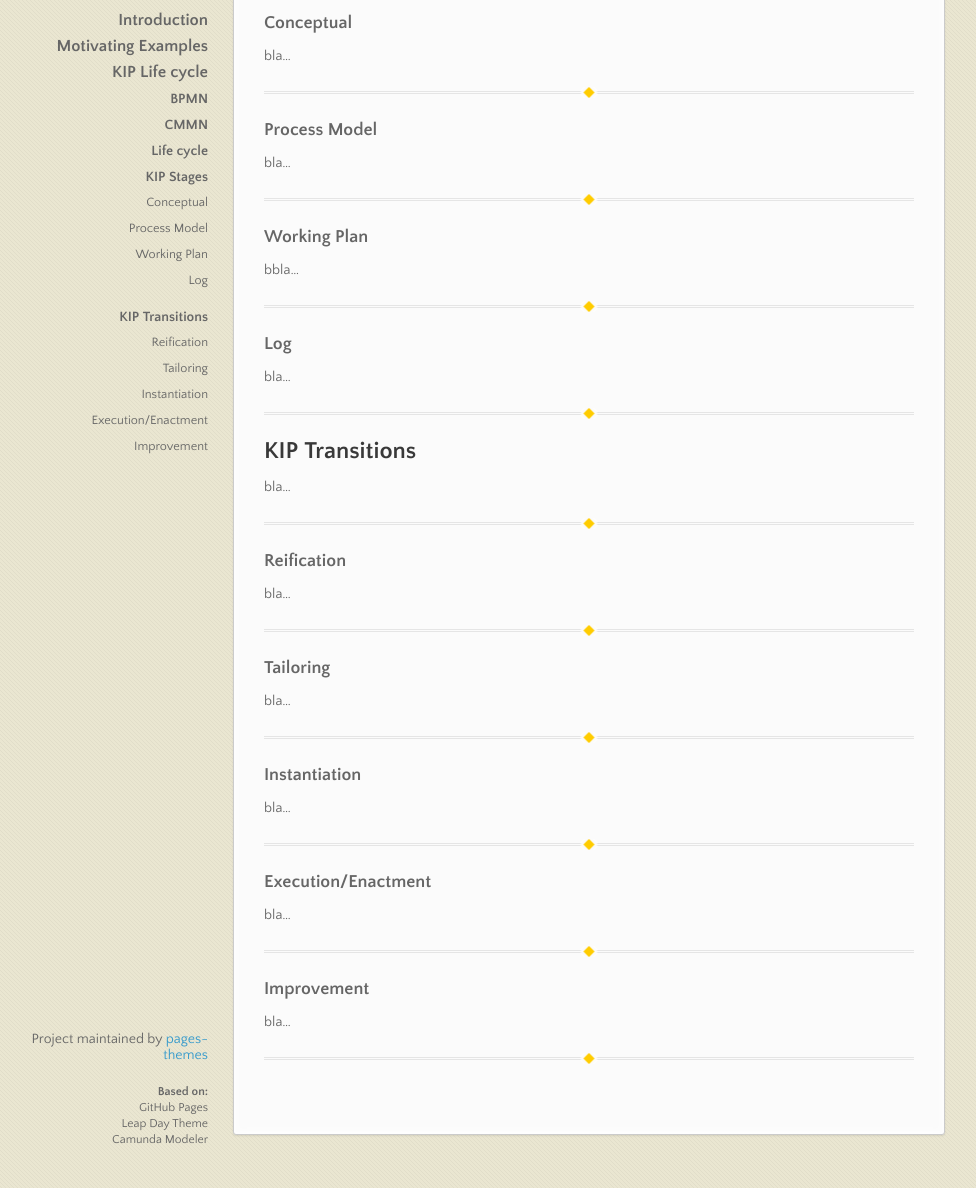
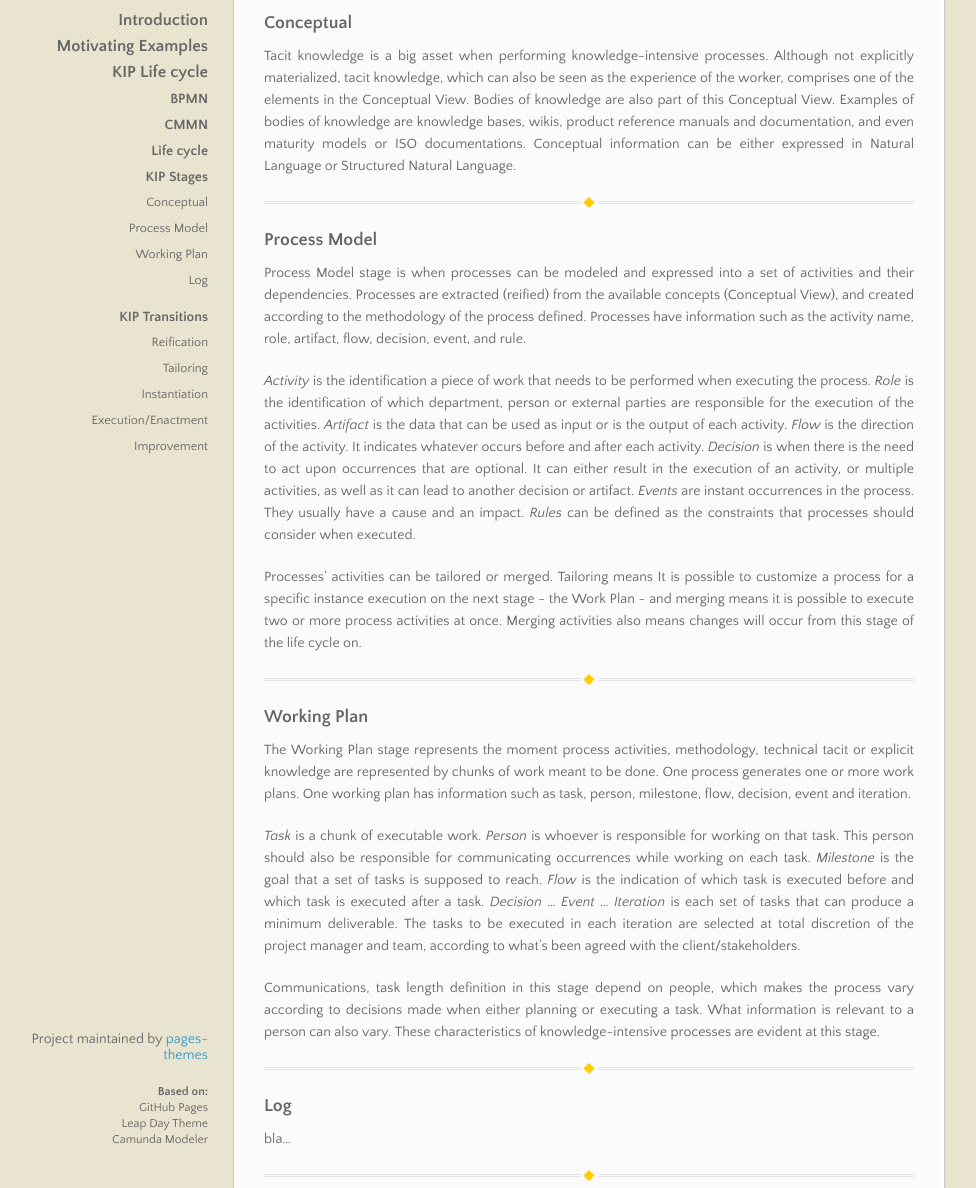
Before and after one commit to pages-themes/leap-day, a Jekyll site: the page built from index.md, in a window 1280 px wide and 1400 px high, scrolled down 3834 px. Shown: the part 212-1400 px from the top of the window, without its empty margins (82-1058 px from the left). Built offline with Jekyll 4.4.1, drawn with Linux system fonts in a browser that asks for light colours; our own code applies the rules of GitHub Pages for plain Markdown files.

Commit message:
Update index.md

```diff
--- a/index.md
+++ b/index.md
@@ -95,24 +95,46 @@ In order to dissect the concepts related to knowledge intensive process one must
 <img src="https://docs.google.com/drawings/d/e/2PACX-1vTScmjPsEwlmqBdLHqHoU6OJ50CdaebiubPnxCxGSQ0ZfJZTWQaX8T7bH9XyBlc6--0iDwEQCyjrw9L/pub?w=525&amp;h=620">
 </center>
 
-
 ***
 
 ### Conceptual
 
-bla...
+Tacit knowledge is a big asset when performing knowledge-intensive processes. Although not explicitly materialized, tacit knowledge, which can also be seen as the experience of the worker, comprises one of the elements in the Conceptual View. Bodies of knowledge are also part of this Conceptual View. Examples of bodies of knowledge are knowledge bases, wikis, product reference manuals and documentation, and even maturity models or ISO documentations. Conceptual information can be either expressed in Natural Language or Structured Natural Language.
+
 
 ***
 
 ### Process Model
 
-bla...
+Process Model stage is when processes can be modeled and expressed into a set of activities and their dependencies. Processes are extracted (reified) from the available concepts (Conceptual View), and created according to the methodology of the process defined. Processes have information such as the activity name, role, artifact, flow, decision, event, and rule.
+
+*Activity* is the identification a piece of work that needs to be performed when executing the process.
+*Role* is the identification of which department, person or external parties are responsible for the execution of the activities.
+*Artifact* is the data that can be used as input or is the output of each activity.
+*Flow* is the direction of the activity. It indicates whatever occurs before and after each activity.
+*Decision* is when there is the need to act upon occurrences that are optional. It can either result in the execution of an activity, or multiple activities, as well as it can lead to another decision or artifact.
+*Events* are instant occurrences in the process. They usually have a cause and an impact.
+*Rules* can be defined as the constraints that processes should consider when executed.
+
+Processes’ activities can be tailored or merged. Tailoring means It is possible to customize a process for a specific instance execution on the next stage - the Work Plan - and merging means it is possible to execute two or more process activities at once. Merging activities also means changes will occur from this stage of the life cycle on.
+
 
 ***
 
 ### Working Plan
 
-bbla...
+The Working Plan stage represents the moment process activities, methodology, technical tacit or explicit knowledge are represented by chunks of work meant to be done. One process generates one or more work plans. One working plan has information such as task, person, milestone, flow, decision, event and iteration.
+
+*Task* is a chunk of executable work.
+*Person* is whoever is responsible for working on that task. This person should also be responsible for communicating occurrences while working on each task.
+*Milestone* is the goal that a set of tasks is supposed to reach.
+*Flow* is the indication of which task is executed before and which task is executed after a task.
+*Decision* …
+*Event* …
+*Iteration* is each set of tasks that can produce a minimum deliverable. The tasks to be executed in each iteration are selected at total discretion of the project manager and team, according to what’s been agreed with the client/stakeholders.
+
+Communications, task length definition in this stage depend on people, which makes the process vary according to decisions made when either planning or executing a task. What information is relevant to a person can also vary. These characteristics of knowledge-intensive processes are evident at this stage.
+
 
 ***
 
```
